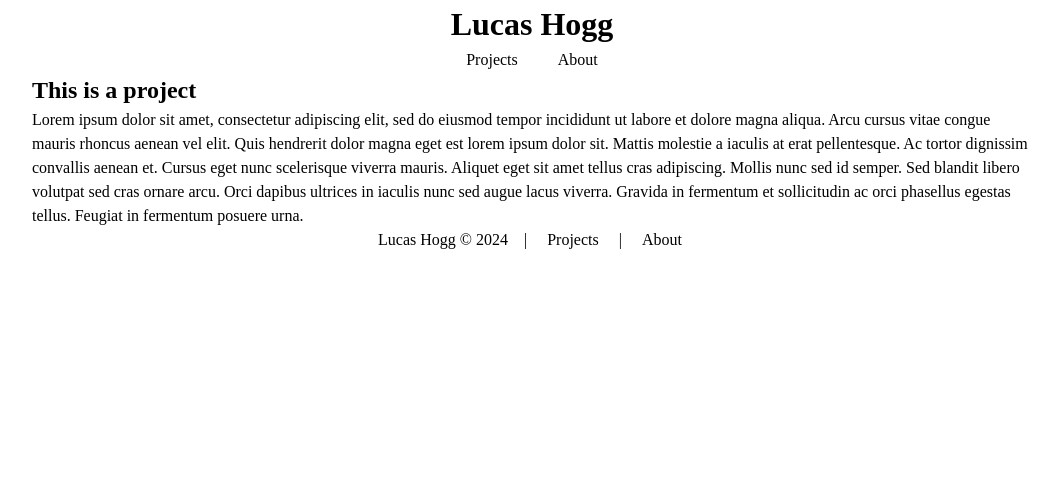
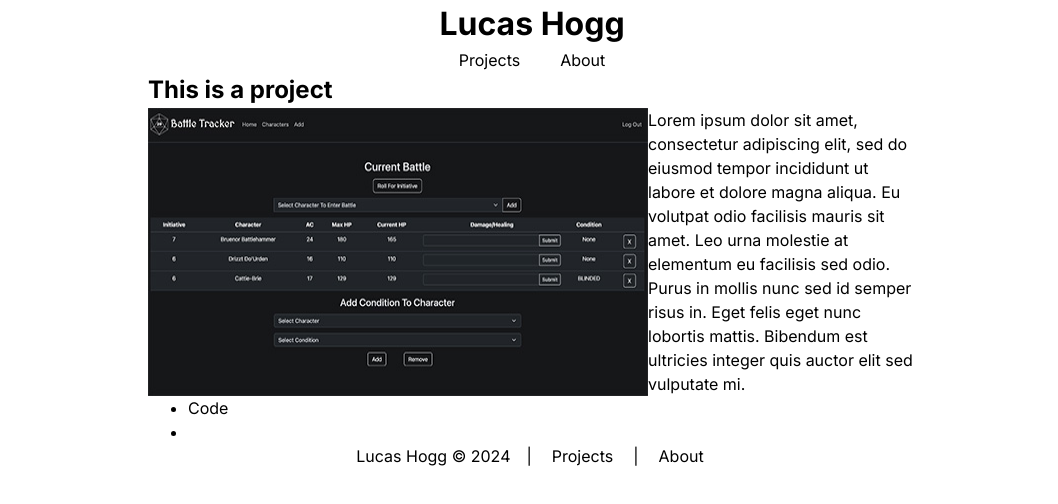
Before and after one commit to lucashogg/lucashogg-com, a React (Create React App) app: page / in a window 1280 px wide. Shown: the top 504 px of the page, without its empty margins (108-1166 px from the left). Built offline with nearby package versions, Linux system fonts and the light colour scheme.

Commit message:
Create components and layout for Projects

```diff
--- a/src/App.js
+++ b/src/App.js
@@ -1,8 +1,9 @@
+// Packages
+import { Route, Routes } from 'react-router-dom';
 // Components
 import Layout from './Components/Layout/Layout';
 import Projects from './Pages/Projects';
 import About from './Pages/About';
-import { Route, Routes } from 'react-router-dom';
 
 function App() {
   return (
--- a/src/Components/Layout/Header/Header.css
+++ b/src/Components/Layout/Header/Header.css
@@ -1,9 +1,5 @@
 header h1 {
     text-align: center;
-}
-
-.nav {
-    color: #000;
 }
 
 .nav ul {
--- a/src/Components/Layout/Layout.js
+++ b/src/Components/Layout/Layout.js
@@ -3,7 +3,7 @@ import Footer from './Footer/Footer'
 
 const Layout = ({ children }) => {
     return (
-        <div class="container">
+        <div className="container">
             <Header />
             <main>{children}</main>
             <Footer />
--- /dev/null
+++ b/src/Components/Projects/Project.css
@@ -0,0 +1,3 @@
+.project-middle {
+    display: flex;
+}
--- /dev/null
+++ b/src/Components/Projects/Project.js
@@ -0,0 +1,49 @@
+// CSS
+import './Project.css';
+
+const CustomLink = ({ href, name, target = null }) => {
+    return href && name ? (
+        <a
+            href={href}
+            target={target}
+            rel='noopener noreferrer'
+        >
+            {name}
+        </a>
+    ) : null;
+}
+
+const Project = (project) => {
+    const codeLink = <CustomLink href={project.codeLink} name='Code' target='_blank' />
+    const liveLink = <CustomLink href={project.liveLink} name='Live' target='_blank' />
+
+    let image = project.image ? (
+        <img src={project.image} alt={[project.title]} />
+    ) : null;
+
+    return (
+        <>
+            <section>
+                <div className="project-top">
+                    <h2>{project.title}</h2>
+                </div>
+                <div className="project-middle">
+                    {image}
+                    <p>{project.description}</p>
+                </div>
+                <div className="project-bottom">
+                    <ul>
+                        <li>
+                            {codeLink}
+                        </li>
+                        <li>
+                            {liveLink}
+                        </li>
+                    </ul>
+                </div>
+            </section>
+        </>
+    )
+}
+
+export default Project
--- /dev/null
+++ b/src/Components/Projects/ProjectList.js
@@ -0,0 +1,19 @@
+// Components
+import Project from './Project';
+// Media
+import battleTracker from './img/battle-tracker.jpg';
+
+const ProjectList = () => {
+    return (
+        <>
+            <Project
+                title='This is a project'
+                image={battleTracker}
+                description='Lorem ipsum dolor sit amet, consectetur adipiscing elit, sed do eiusmod tempor incididunt ut labore et dolore magna aliqua. Eu volutpat odio facilisis mauris sit amet. Leo urna molestie at elementum eu facilisis sed odio. Purus in mollis nunc sed id semper risus in. Eget felis eget nunc lobortis mattis. Bibendum est ultricies integer quis auctor elit sed vulputate mi.'
+                codeLink='https://github.com'
+            />
+        </>
+    )
+}
+
+export default ProjectList
--- a/src/Pages/Projects.js
+++ b/src/Pages/Projects.js
@@ -1,10 +1,8 @@
+// Components
+import ProjectList from '../Components/Projects/ProjectList';
+
 const Projects = () => {
-    return (
-        <>
-            <h2>This is a project</h2>
-            <p>Lorem ipsum dolor sit amet, consectetur adipiscing elit, sed do eiusmod tempor incididunt ut labore et dolore magna aliqua. Arcu cursus vitae congue mauris rhoncus aenean vel elit. Quis hendrerit dolor magna eget est lorem ipsum dolor sit. Mattis molestie a iaculis at erat pellentesque. Ac tortor dignissim convallis aenean et. Cursus eget nunc scelerisque viverra mauris. Aliquet eget sit amet tellus cras adipiscing. Mollis nunc sed id semper. Sed blandit libero volutpat sed cras ornare arcu. Orci dapibus ultrices in iaculis nunc sed augue lacus viverra. Gravida in fermentum et sollicitudin ac orci phasellus egestas tellus. Feugiat in fermentum posuere urna.</p>
-        </>
-    )
+    return <ProjectList />
 }
 
 export default Projects
--- a/src/index.css
+++ b/src/index.css
@@ -1,7 +1,13 @@
+@import url('https://fonts.googleapis.com/css2?family=Inter:wght@300;400;700;900&display=swap');
+
+body {
+    font-family: 'Inter', sans-serif;
+}
+
 .container {
     margin: 0 auto;
-    max-width: 1000px;
-    min-width: 375px;
+    width: 100%;
+    max-width: 48rem;
 }
 
 ul li a {
```
Also changed, not shown: src/Components/Projects/img/battle-tracker.jpg (added).
